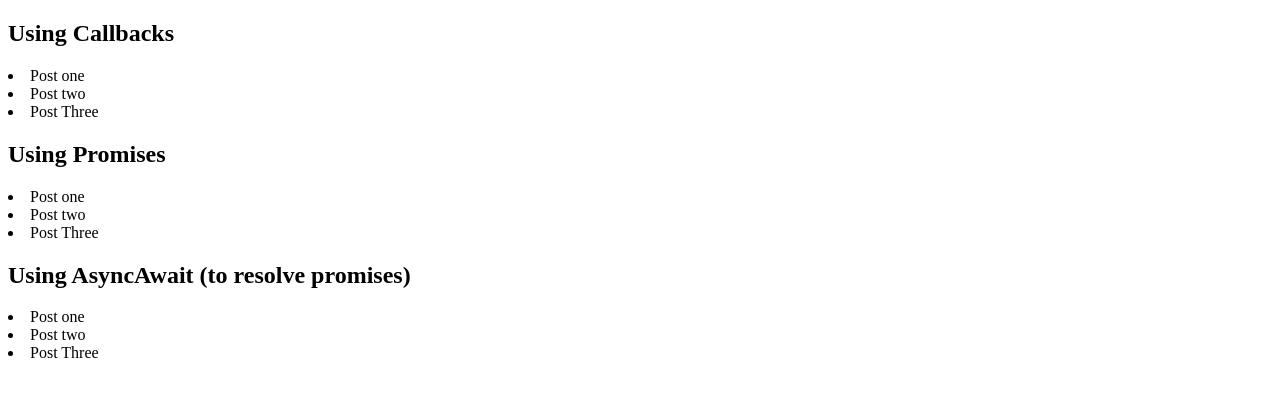
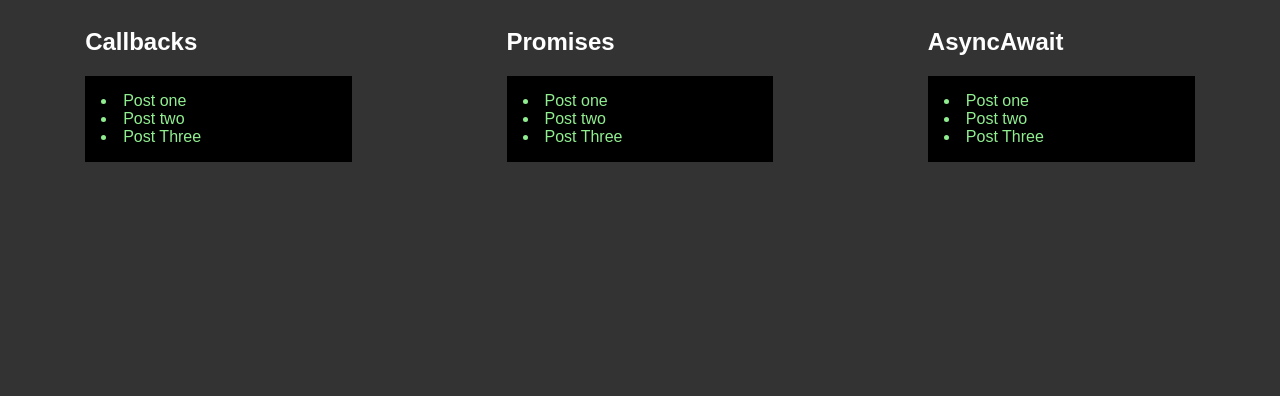
Before and after one commit to LionyxML/js_async, a plain HTML site: page index.html in a window 1280 px wide. Drawn offline with Linux system fonts and the light colour scheme; no server answers.

Commit message:
Added styling and loading msg.

```diff
--- a/index.html
+++ b/index.html
@@ -1,24 +1,37 @@
 <!DOCTYPE html>
 <html lang="en">
+
 <head>
   <meta charset="UTF-8">
   <meta name="viewport" content="width=device-width, initial-scale=1.0">
   <meta http-equiv="X-UA-Compatible" content="ie=edge">
+  <link rel="stylesheet" href="main.css">
   <title>Some Async Lab</title>
 </head>
+
 <body>
-<h2>Using Callbacks</h2>
-<div id="callbacks">Loading...</div>
 
-<h2>Using Promises</h2>
-<div id="promises"></div>
+  <div class="container">
+    <div class="col">
+    <h2>Callbacks</h2>
+    <div id="callbacks">Loading...</div>
+    </div>
 
-<h2>Using AsyncAwait (to resolve promises)</h2>
-<div id="asyncawait"></div>
+    <div class="col">
+    <h2>Promises</h2>
+    <div id="promises">Loading...</div>
+    </div>
+
+    <div class="col">
+    <h2>AsyncAwait</h2>
+    <div id="asyncawait">Loading...</div>
+    </div>
+    </div>
 </body>
 
 <script src="callbacks.js"></script>
 <script src="promises.js"></script>
 <script src="asyncawait.js"></script>
+</div>
 
 </html>
--- /dev/null
+++ b/main.css
@@ -0,0 +1,32 @@
+* {
+  box-sizing: border-box;
+}
+
+body {
+  font-family: fantasy;
+  background-color: #333;
+  color: lightgreen;
+}
+
+h2 {
+  color: white;
+}
+
+.container {
+  display: flex;
+  justify-content: space-around;
+  align-items: center;
+  flex-wrap: wrap;
+}
+
+.col {
+
+}
+
+#callbacks,
+#asyncawait,
+#promises {
+  background-color: black;
+  width: 30ch;
+  padding: 1rem;
+}
```
